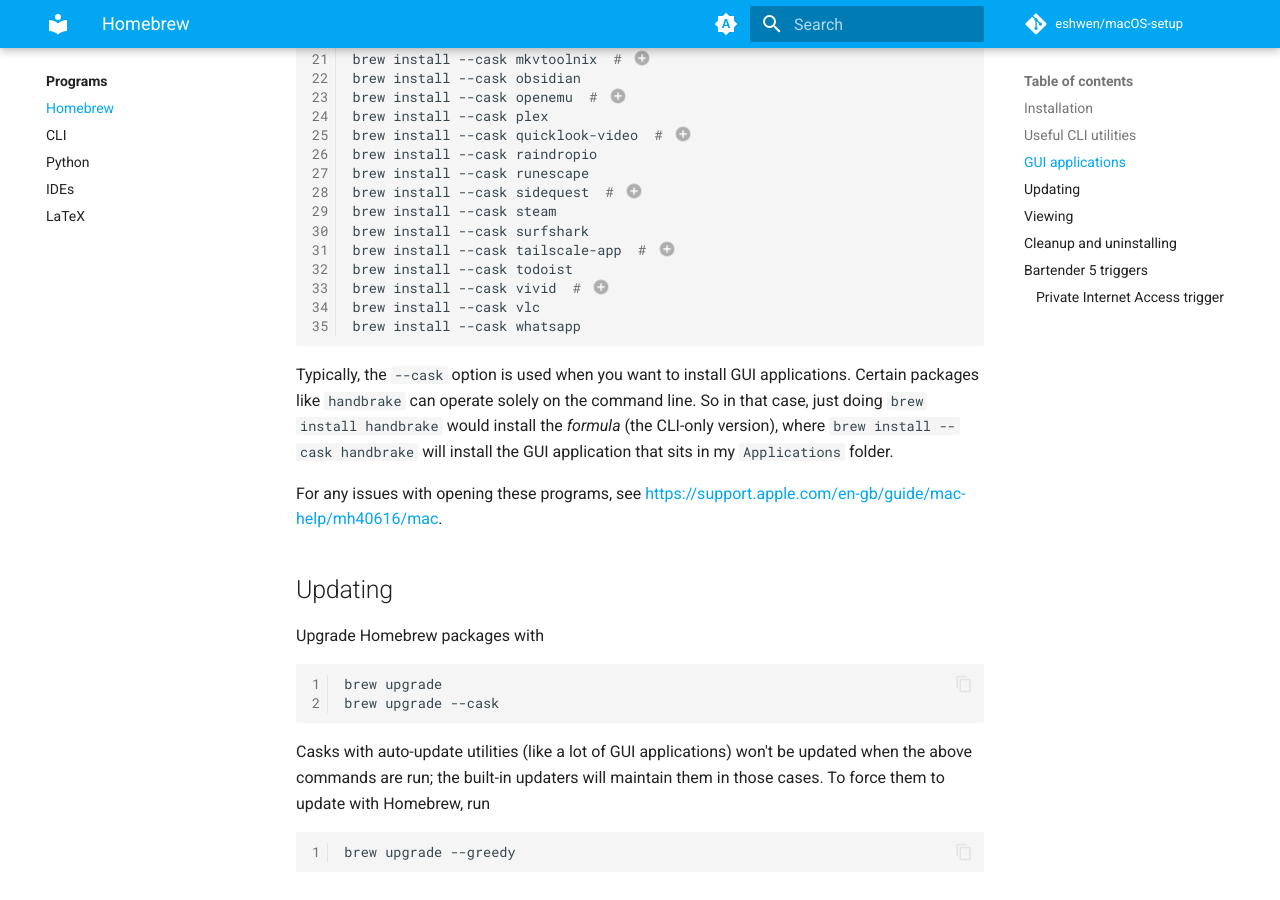
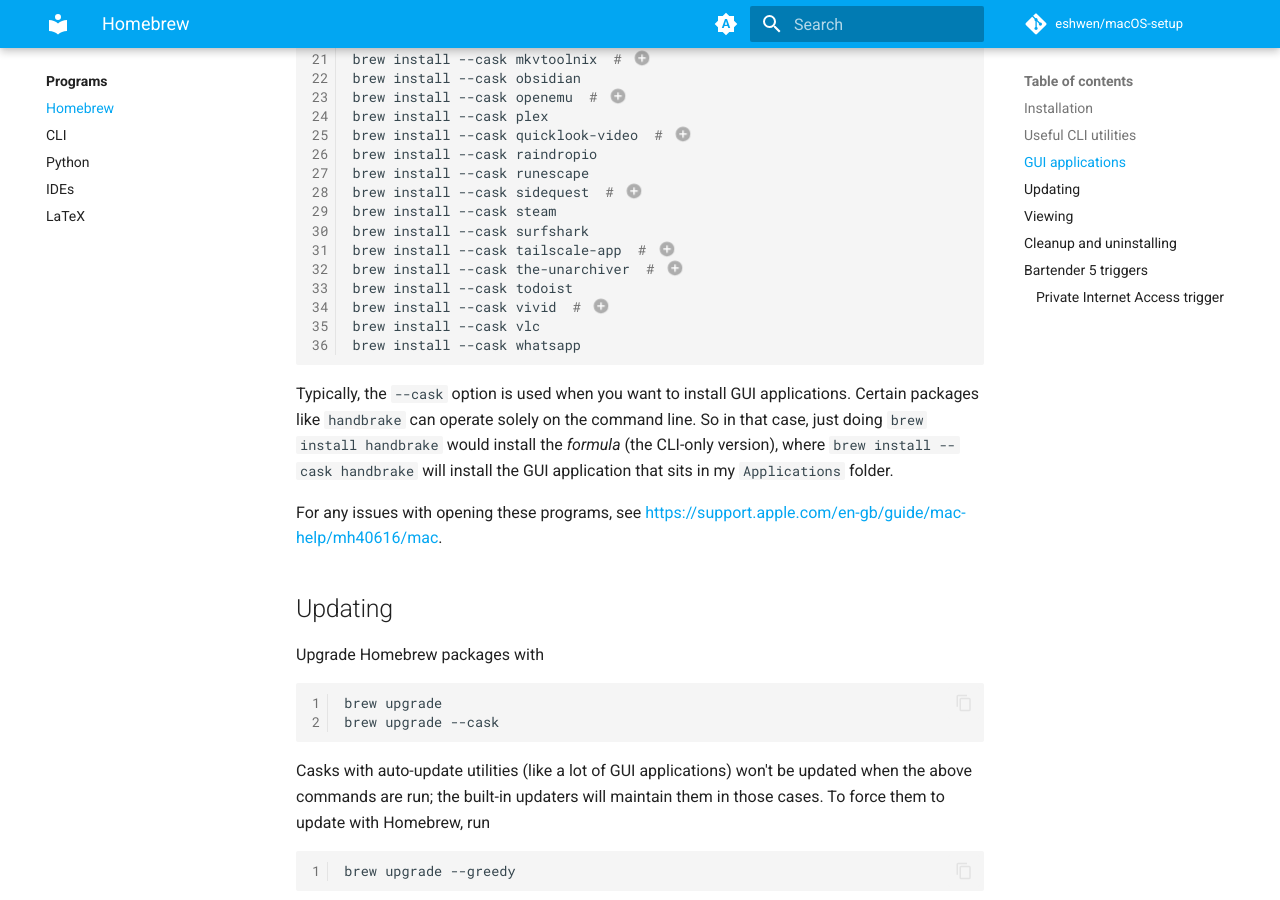
Before and after one commit to eshwen/macOS-setup, an MkDocs documentation site: the page built from docs/programs/homebrew.md, in a window 1280 px wide and 900 px high, scrolled down 1283 px. Built offline with MkDocs 1.6.1 and Material for MkDocs 9.7.7, drawn with Linux system fonts in a browser that asks for light colours; comment, search, counter and statistics services are not loaded; the version menu is left out.

Commit message:
Add The Unarchiver installation command
Added installation command for The Unarchiver and updated its description.

```diff
--- a/docs/programs/homebrew.md
+++ b/docs/programs/homebrew.md
@@ -75,6 +75,7 @@
 brew install --cask steam
 brew install --cask surfshark
 brew install --cask tailscale-app  # (14)
+brew install --cask the-unarchiver  # (17)
 brew install --cask todoist
 brew install --cask vivid  # (13)
 brew install --cask vlc
@@ -97,6 +98,7 @@
 14. For remote access to other devices, e.g., a NAS.
 15. Manager for Lightroom and other Adobe products.
 16. Desktop client for Gemini's chat interface.
+17. A more versatile tool for decompressing archives than the built-in one.
 
 Typically, the `--cask` option is used when you want to install GUI applications. Certain packages like `handbrake` can operate solely on the command line. So in that case, just doing `brew install handbrake` would install the _formula_ (the CLI-only version), where `brew install --cask handbrake` will install the GUI application that sits in my `Applications` folder.
 
```
